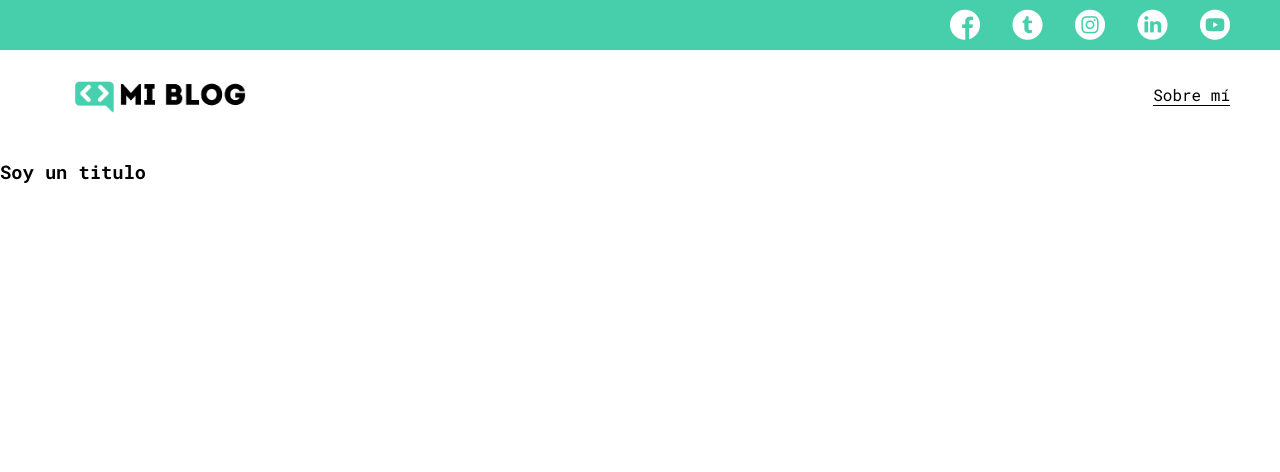
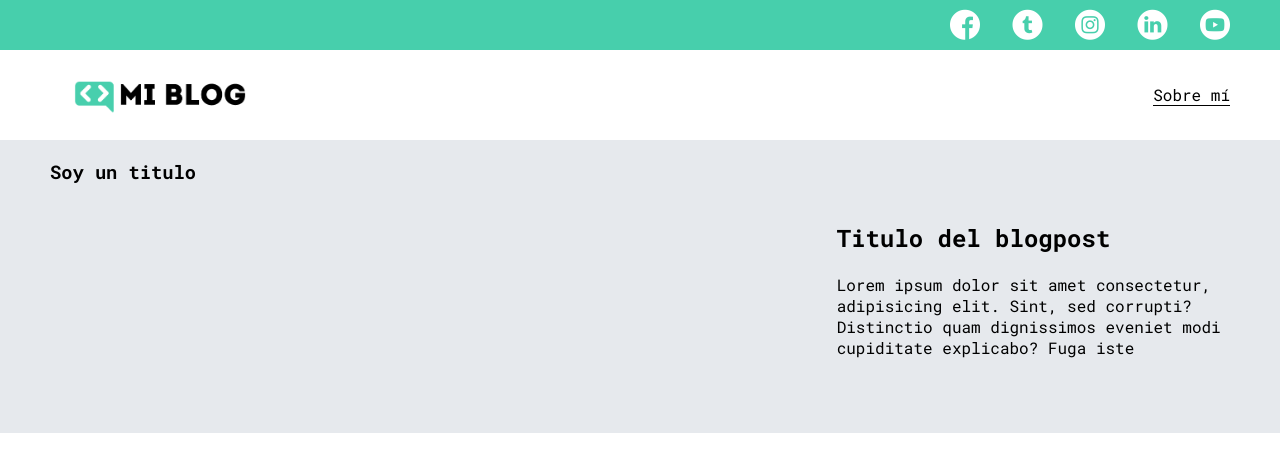
Before and after one commit to AlejandroArjona/Personal-blog, a plain HTML site: page blogs.html in a window 1280 px wide. Drawn offline with Linux system fonts and the light colour scheme.

Commit message:
Estilos_en_blogs

```diff
--- a/blogs.html
+++ b/blogs.html
@@ -37,11 +37,11 @@
                 <div class="blogs-news-img-container">
                     <img src="/" alt="">
                 </div>
-            </div>
-            <div class="blogs-news-info-container">
-                <h2></h2>
-                <p></p>
-                <a href="" class="blogs-button"></a>
+                <div class="blogs-news-info-container">
+                    <h2>Titulo del blogpost</h2>
+                    <p>Lorem ipsum dolor sit amet consectetur, adipisicing elit. Sint, sed corrupti? Distinctio quam dignissimos eveniet modi cupiditate explicabo? Fuga iste</p>
+                    <a href="" class="blogs-button"></a>
+                </div>
             </div>
         </section>
         <section class="blogs-posts-container">
--- a/css/main.css
+++ b/css/main.css
@@ -104,3 +104,27 @@ nav .profile-link a{
     color: black;
 }
 /* Main del archivo blogs */
+.blogs-main{
+    display: grid;
+}
+.blogs-news-container{
+    background-color: #e6e9ed;
+    padding: 0 50px 40px;
+}
+.blogs-main-new {
+    display: grid;
+    grid-template-columns: 2fr 1fr;
+    grid-template-rows: 2fr;
+}
+.blogs-news-img-container {
+    grid-column: 1;
+}
+.blogs-news-img-container img {
+
+}
+.blogs-news-info-container {
+    grid-column: 2;
+}
+.blogs-news-info-container p {
+    margin-bottom: 35px;
+}
```
